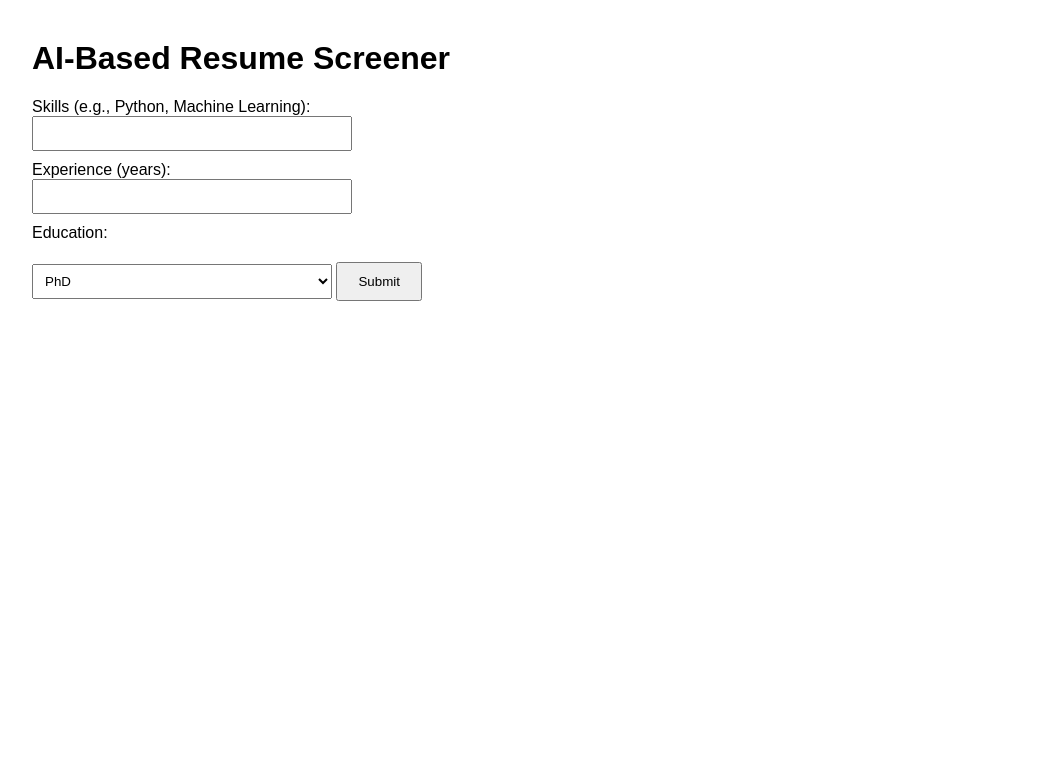
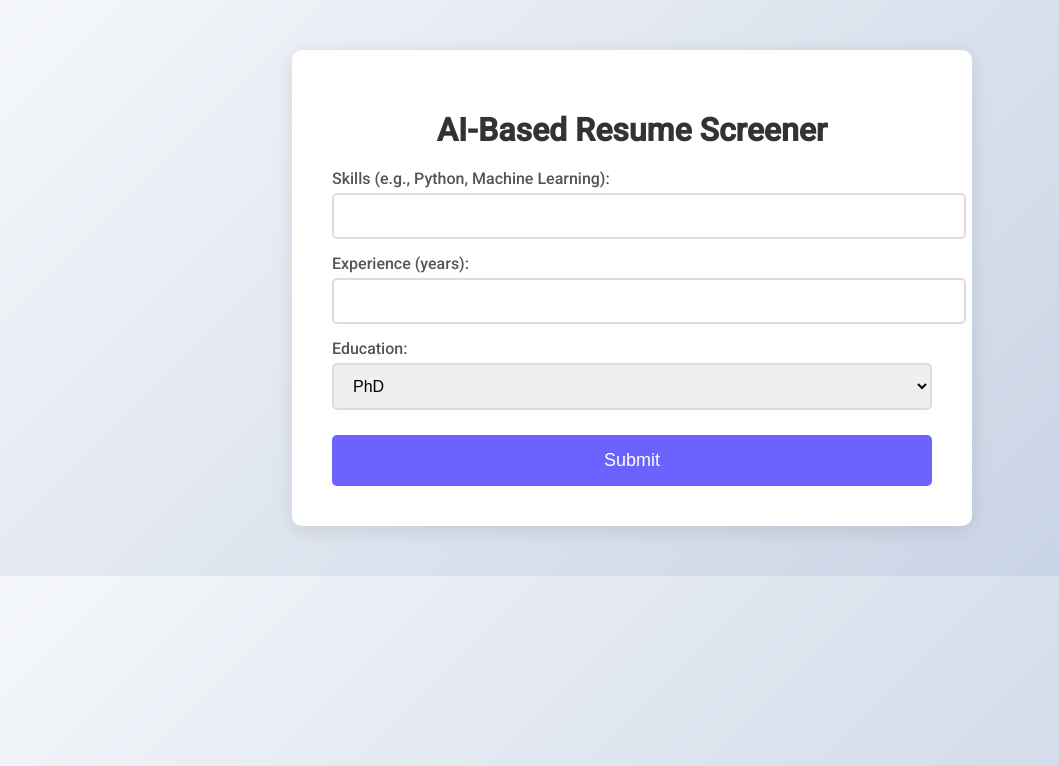
Before and after one commit to NikkathZabeen/Resume-Screener, a Flask app: page / in a window 1280 px wide. Shown: the top 766 px of the page, without its empty margins (8-1067 px from the left). Run offline with Flask 3, Linux system fonts and the light colour scheme; parts of the project's set-up code (start-up, migrations or seed data) failed here and were passed over.

Commit message:
chnages in styling

```diff
--- a/templates/index.html
+++ b/templates/index.html
@@ -3,16 +3,93 @@
   <head>
     <meta charset="utf-8">
     <title>AI-Based Resume Screener</title>
+    <!-- Link to Google Fonts for a nicer font -->
+    <link href="https://fonts.googleapis.com/css2?family=Roboto:wght@400;500&display=swap" rel="stylesheet">
     <style>
-      body { font-family: Arial, sans-serif; margin: 40px; }
-      form { margin-bottom: 20px; }
-      label { display: block; margin-top: 10px; }
-      input, select { width: 300px; padding: 8px; }
-      button { margin-top: 20px; padding: 10px 20px; }
-      h2 { color: green; }
+      /* Global styles */
+      body {
+        background: linear-gradient(135deg, #f5f7fa, #c3cfe2);
+        font-family: 'Roboto', sans-serif;
+        margin: 0;
+        padding: 0;
+      }
+      .container {
+        max-width: 600px;
+        margin: 50px auto;
+        background: #fff;
+        padding: 40px;
+        border-radius: 10px;
+        box-shadow: 0 4px 20px rgba(0, 0, 0, 0.1);
+        text-align: center;
+      }
+      h1 {
+        color: #333;
+        margin-bottom: 20px;
+      }
+      /* Form styles */
+      form {
+        text-align: left;
+      }
+      label {
+        display: block;
+        margin-top: 15px;
+        font-weight: 500;
+        color: #555;
+      }
+      input[type="text"],
+      input[type="number"],
+      select {
+        width: 100%;
+        padding: 12px 15px;
+        margin-top: 5px;
+        border: 2px solid #ddd;
+        border-radius: 5px;
+        transition: border-color 0.3s ease;
+        font-size: 16px;
+      }
+      input[type="text"]:focus,
+      input[type="number"]:focus,
+      select:focus {
+        border-color: #6c63ff;
+        outline: none;
+      }
+      button {
+        width: 100%;
+        padding: 15px;
+        margin-top: 25px;
+        background: #6c63ff;
+        color: #fff;
+        font-size: 18px;
+        border: none;
+        border-radius: 5px;
+        cursor: pointer;
+        transition: background 0.3s ease, transform 0.2s ease;
+      }
+      button:hover {
+        background: #5750d4;
+        transform: scale(1.02);
+      }
+      /* Result message styling with animation */
+      .result {
+        margin-top: 30px;
+        font-size: 22px;
+        color: #2ecc71;
+        animation: fadeIn 1s ease-in-out;
+      }
+      @keyframes fadeIn {
+        from {
+          opacity: 0;
+          transform: translateY(-10px);
+        }
+        to {
+          opacity: 1;
+          transform: translateY(0);
+        }
+      }
     </style>
   </head>
   <body>
+    <div class="container">
       <h1>AI-Based Resume Screener</h1>
       <form action="/predict" method="post">
         <label for="skills">Skills (e.g., Python, Machine Learning):</label>
@@ -33,7 +110,8 @@
 
       <!-- Display prediction result if available -->
       {% if prediction_text %}
-      <h2>{{ prediction_text }}</h2>
+        <div class="result">{{ prediction_text }}</div>
       {% endif %}
+    </div>
   </body>
 </html>
```
Lines whose indentation alone changed are shown as unchanged.
